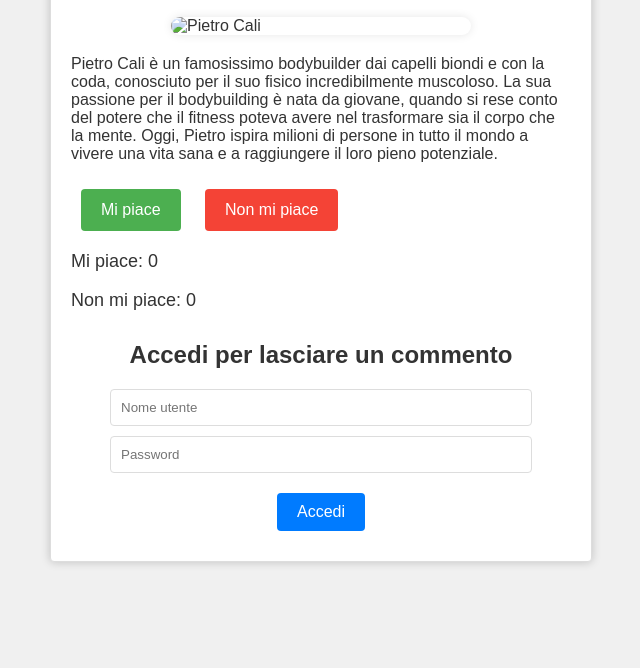
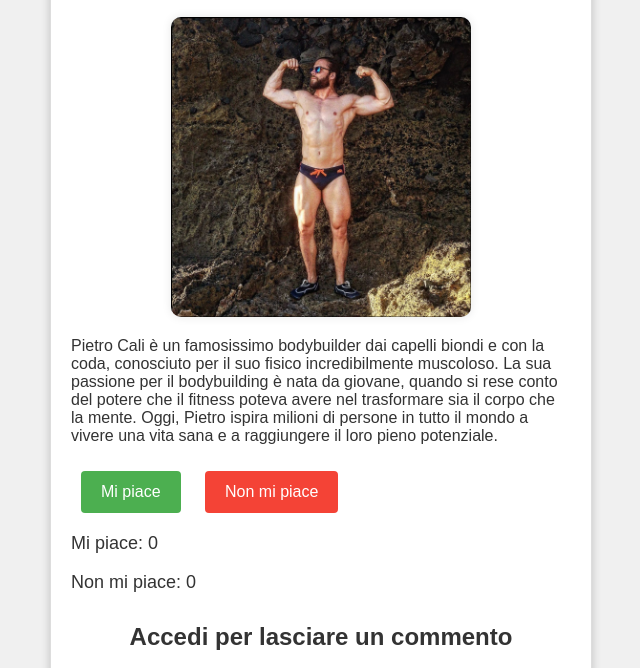
Before and after one commit to Ryzard-99/PIERTO-CALI-, a plain HTML site: page index.html in a window 1280 px wide. Shown: the part 103-771 px from the top of the page, without its empty margins (319-959 px from the left). Drawn offline with Linux system fonts and the light colour scheme.

Commit message:
Update index.html

```diff
--- a/index.html
+++ b/index.html
@@ -118,7 +118,7 @@
 <body>
     <div class="container">
         <h1>Pietro Cali</h1>
-        <img src="IMMAGINE" alt="Pietro Cali" style="width: 100%; max-width: 300px; height: auto;">
+        <img src="eca6ef11-c3b9-4d90-b857-0f099de4a0d8.jpg" alt="Pietro Cali" style="width: 100%; max-width: 300px; height: auto;">
         <p>Pietro Cali &egrave; un famosissimo bodybuilder dai capelli biondi e con la coda, conosciuto per il suo fisico incredibilmente muscoloso. La sua passione per il bodybuilding &egrave; nata da giovane, quando si rese conto del potere che il fitness poteva avere nel trasformare sia il corpo che la mente. Oggi, Pietro ispira milioni di persone in tutto il mondo a vivere una vita sana e a raggiungere il loro pieno potenziale.</p>
         <div>
             <button class="like" onclick="likeFunction()" id="likeButton">Mi piace</button>
```
